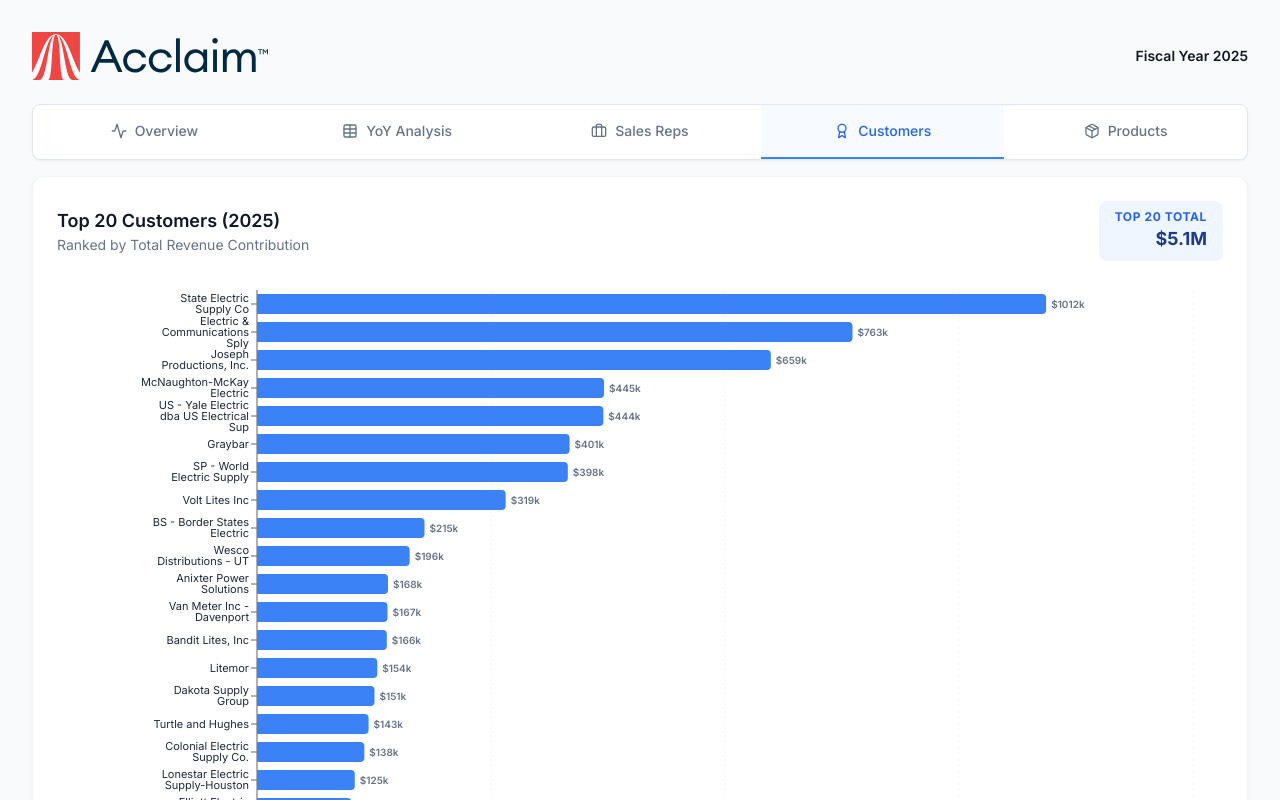
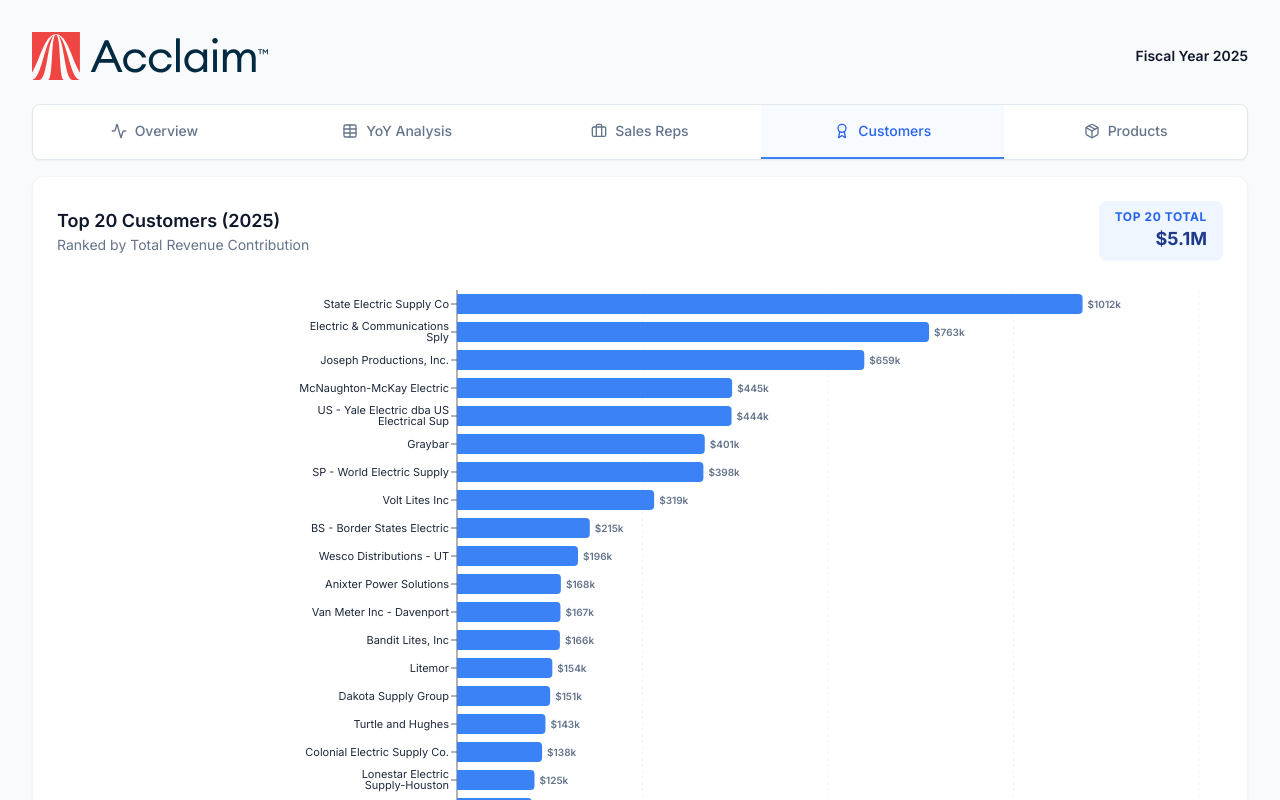
Before and after one commit to accalimlighting/GM-Dashboard, a React (Vite) app: page / in a window 1280 px wide. Both pictures are taken after a click on the button "Customers". Shown: the top 800 px of the page. Built offline with nearby package versions, Linux system fonts and the light colour scheme.

Commit message:
Widen top customers label area

```diff
--- a/src/App.jsx
+++ b/src/App.jsx
@@ -913,7 +913,7 @@
                   <BarChart
                     data={TOP_CUSTOMERS_DATA}
                     layout="vertical"
-                    margin={{ top: 5, right: 30, left: 60, bottom: 5 }}
+                    margin={{ top: 5, right: 24, left: 180, bottom: 5 }}
                     barSize={20}
                   >
                     <CartesianGrid strokeDasharray="3 3" horizontal={false} stroke="#f1f5f9" />
@@ -921,7 +921,7 @@
                     <YAxis
                       type="category"
                       dataKey="name"
-                      width={140}
+                      width={220}
                       tick={{fontSize: 11, fill: '#1e293b'}}
                       interval={0}
                     />
```
